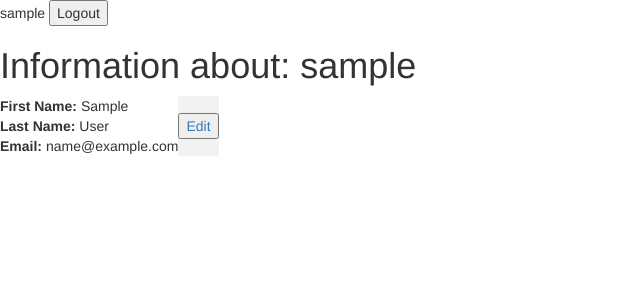
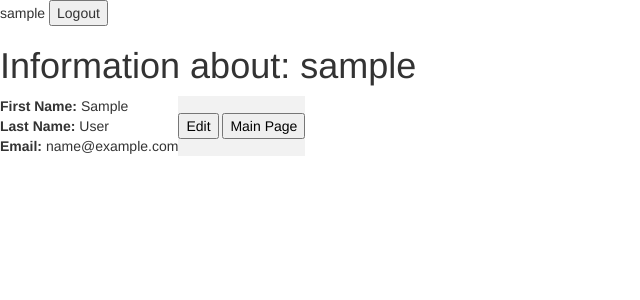
Before and after one commit to daniel-tomaszuk/Photo_Album, a Django app: page /user_info/ in a window 1280 px wide. Shown: the top 300 px of the page, without its empty margins (0-640 px from the left). Run offline with Django 3.2, Linux system fonts and the light colour scheme; the visitor is signed in with stand-in values (Sample User, id 1); data that the repository does not hold is empty; some libraries are stand-ins or nearby versions.

Commit message:
Change button style

```diff
--- a/album/my_clone/static/my_clone/css/styles.css
+++ b/album/my_clone/static/my_clone/css/styles.css
@@ -22,3 +22,8 @@
     max-width: 300px;
     max-height: 300px;
 }
+
+.link:link, .link:visited, .link:hover, .link:active {
+    color: #000;
+    text-decoration: none;
+}
--- a/album/my_clone/templates/add_photo.html
+++ b/album/my_clone/templates/add_photo.html
@@ -7,7 +7,7 @@
         {{ message }}
         {{  form.as_p   }}
         <input type="submit" value="Add photo!"/>
-        <a href="{% url 'main-page'%}">
+        <a class="link" href="{% url 'main-page'%}">
                 <button type="button">Cancel</button>
         </a>
 </form>
--- a/album/my_clone/templates/login.html
+++ b/album/my_clone/templates/login.html
@@ -11,7 +11,7 @@
         {{ message }}
 		{{ form.as_p }}
     <input type="submit" value="Submit"/>
-    <a href="{% url 'main-page'%}">
+    <a class="link" href="{% url 'main-page'%}">
         <button type="button">Main Page</button>
     </a>
     <!--<a href="/login/?login_cancel_url={{ request.path|urlencode }}">-->
--- a/album/my_clone/templates/user_info.html
+++ b/album/my_clone/templates/user_info.html
@@ -13,8 +13,11 @@
                 {% endif %}
             </td>
             <td rowspan="3">
-                <a href="{% url 'user-update' pk=user.id %}">
+                <a class="link" href="{% url 'user-update' pk=user.id %}">
                     <button type="button">Edit</button>
+                </a>
+                <a class="link" href="{% url 'main-page' %}">
+                    <button type="button">Main Page</button>
                 </a>
             </td>
         </tr>
@@ -43,7 +46,7 @@
         {% for photo in photos %}
         <tr>
             <td class="img">
-                <a href="{% url 'photo-info' photo_id=photo.id %}">
+                <a class="link" href="{% url 'photo-info' photo_id=photo.id %}">
                     <img src="{{ photo.path }}"
                          alt="IMG ID:{{ photo.id }}"/>
                 </a>
--- a/album/my_clone/templates/user_update_form.html
+++ b/album/my_clone/templates/user_update_form.html
@@ -5,8 +5,8 @@
 		{%	csrf_token	%}
 		<h1>{{ user }} data update! </h1>
 		{{	form.as_p	}}
-		<input	type="submit" value="Save">
-	    <a href="{% url 'user-info'%}">
+		<input type="submit" value="Save">
+	    <a class="link" href="{% url 'user-info'%}">
             <button type="button">Cancel</button>
         </a>
 </form>
```
